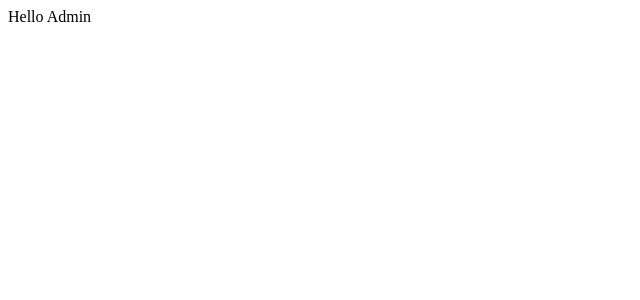
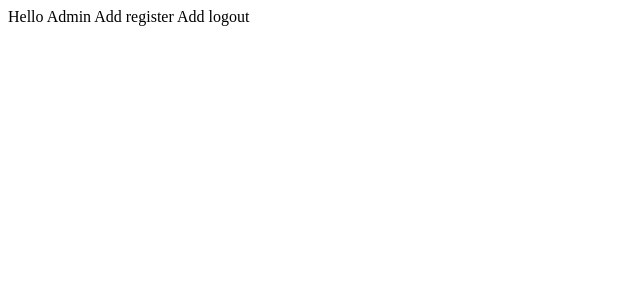
Before and after one commit to zatos-siph/shop2, a React (Vite) app in the folder apps/admin/: page / in a window 1280 px wide. Shown: the top 300 px of the page, without its empty margins (0-640 px from the left). Built offline with nearby package versions, Linux system fonts and the light colour scheme.

Commit message:
add logout (#10)
Add logout

```diff
--- a/apps/admin/src/app/App.tsx
+++ b/apps/admin/src/app/App.tsx
@@ -2,7 +2,7 @@
 import { Header } from '@nx101/ui';
 
 export function App() {
-  return <div>Hello Admin</div>;
+  return <div>Hello Admin Add register Add logout</div>;
 }
 
 export default App;
--- a/apps/office/src/app/App.tsx
+++ b/apps/office/src/app/App.tsx
@@ -9,6 +9,7 @@ export function App() {
       <button>remove user</button>
       <button>regis user</button>
       Hello World
+      <button>Add log out</button>
     </div>
   );
 }
```
